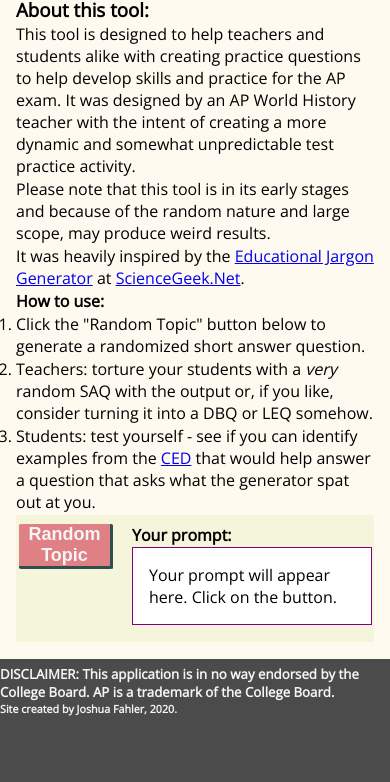
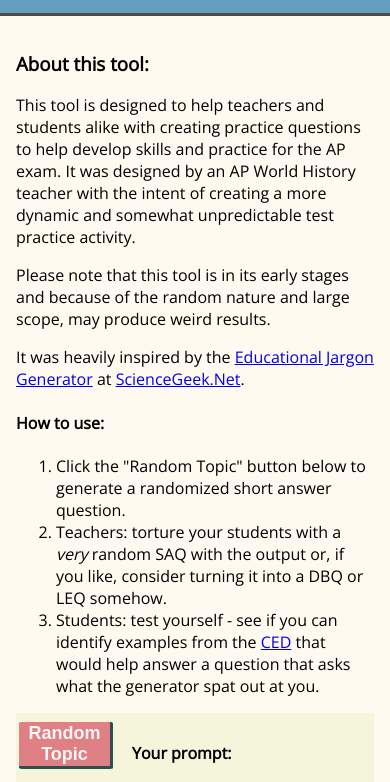
Before and after one commit to jfahler/WHAPPromptGenerator, a plain HTML site: page index.html in a window 390 px wide. Shown: the part 104-886 px from the top of the page. Before the commit the page ends 844 px from the top, so only its background shows below. Drawn offline with nearby package versions, Linux system fonts and the light colour scheme; a web font is replaced by a local one.

Commit message:
modified:   main.css 	modified:   main.js

```diff
--- a/main.css
+++ b/main.css
@@ -1,13 +1,17 @@
 @media only screen and (max-width: 600px) {
-  * {
-    padding: 0;
-    margin: 1px 0 1px;
+  body {
+    margin: 0;
+
   }
 
   .prompt_tool {
     display: grid;
     margin: 0;
     width: 100%;
+  }
+
+  .footer {
+    padding: 0.5em;
   }
 
 }
--- a/main.js
+++ b/main.js
@@ -13,5 +13,4 @@ function generateTopic() {
   let randomizedPeriod = whPeriods[Math.floor(Math.random() * whPeriods.length)];
   newPrompt.textContent = 'Evaluate ONE ' + randomizedTheme +' ' + randomizedSkill + ' in ' + randomizedRegion + ' during the period circa ' + randomizedPeriod + '.';
   output.appendChild(newPrompt);
-
 }
```
